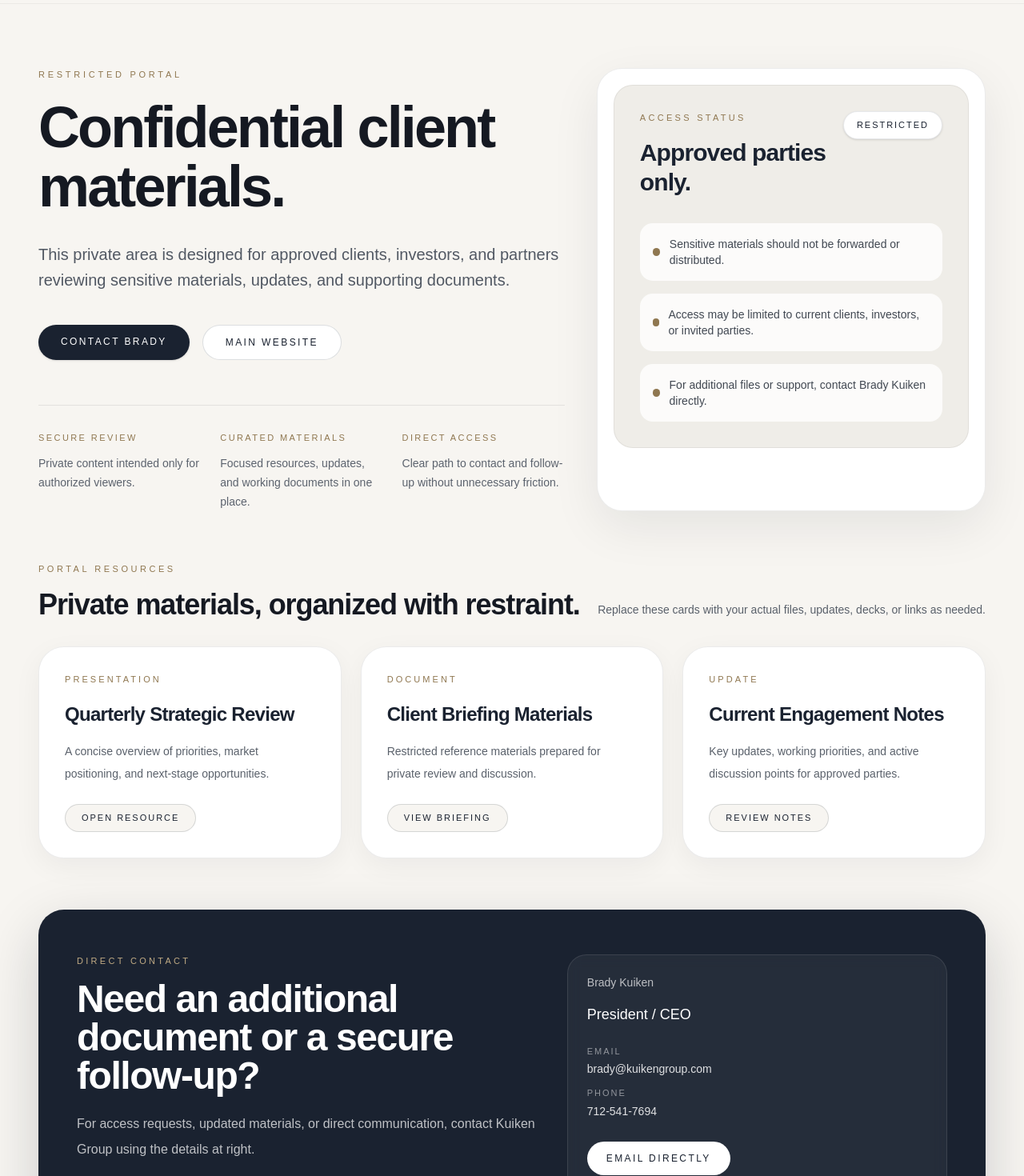
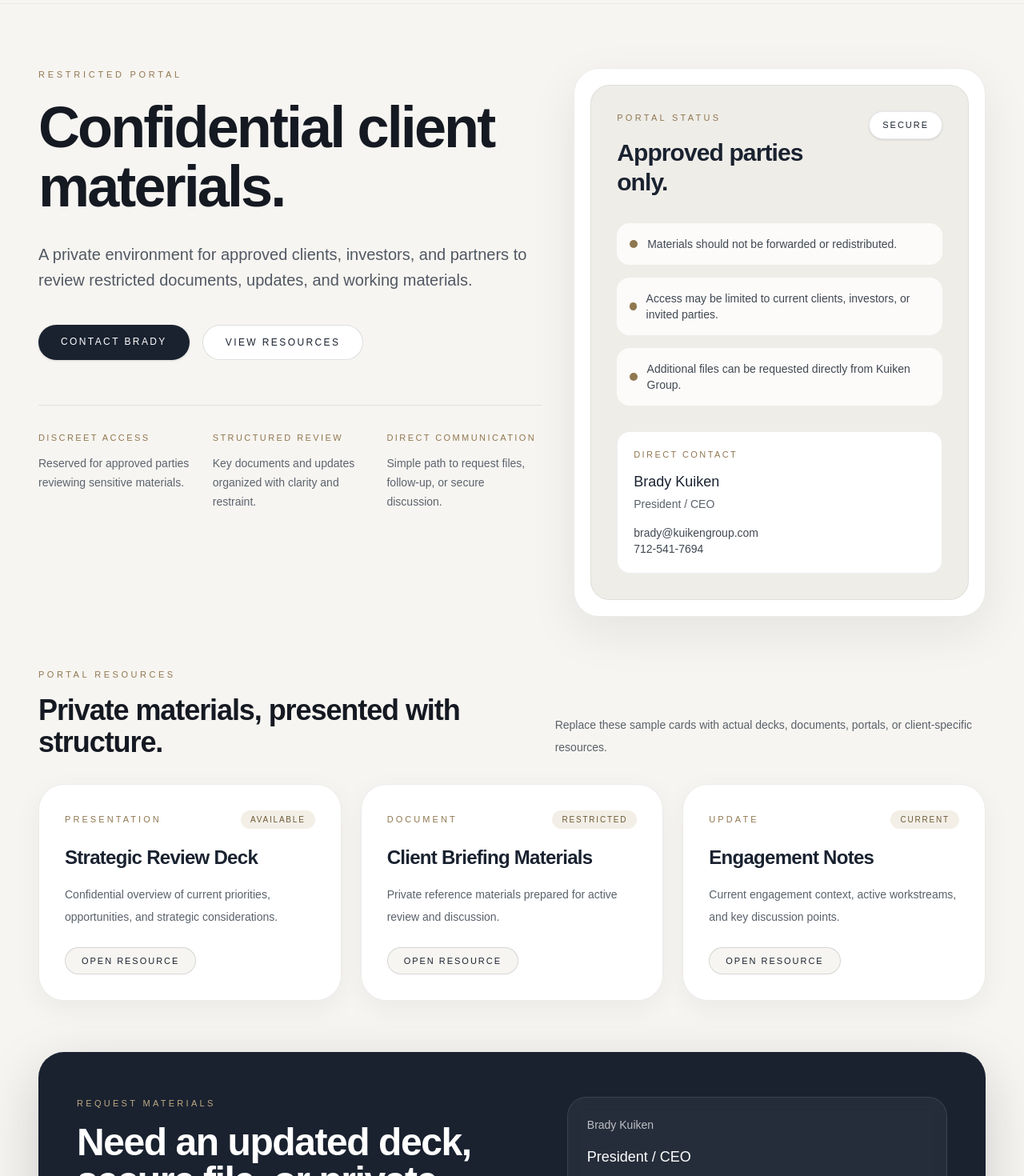
Before and after one commit to kuikengroup/kuiken-site, a Next.js app: page /private in a window 1280 px wide. Shown: the part 80-1550 px from the top of the page at 80% size. Built offline with nearby package versions, Linux system fonts and the light colour scheme.

Commit message:
Update page.tsx
updated client portal

```diff
--- a/app/private/page.tsx
+++ b/app/private/page.tsx
@@ -1,28 +1,29 @@
 export default function PrivatePage() {
   const resources = [
     {
-      category: "Presentation",
-      title: "Quarterly Strategic Review",
-      description: "A concise overview of priorities, market positioning, and next-stage opportunities.",
-      action: "Open Resource",
+      type: "Presentation",
+      title: "Strategic Review Deck",
+      description:
+        "Confidential overview of current priorities, opportunities, and strategic considerations.",
+      status: "Available",
+      href: "#",
     },
     {
-      category: "Document",
+      type: "Document",
       title: "Client Briefing Materials",
-      description: "Restricted reference materials prepared for private review and discussion.",
-      action: "View Briefing",
+      description:
+        "Private reference materials prepared for active review and discussion.",
+      status: "Restricted",
+      href: "#",
     },
     {
-      category: "Update",
-      title: "Current Engagement Notes",
-      description: "Key updates, working priorities, and active discussion points for approved parties.",
-      action: "Review Notes",
+      type: "Update",
+      title: "Engagement Notes",
+      description:
+        "Current engagement context, active workstreams, and key discussion points.",
+      status: "Current",
+      href: "#",
     },
-  ];
-
-  const contacts = [
-    { label: "Email", value: "brady@kuikengroup.com" },
-    { label: "Phone", value: "712-541-7694" },
   ];
 
   return (
@@ -63,8 +64,8 @@
       </header>
 
       <main className="mx-auto max-w-7xl px-8 py-16 lg:px-12 lg:py-20">
-        <section className="grid gap-10 lg:grid-cols-[1.15fr_0.85fr]">
-          <div>
+        <section className="grid gap-10 lg:grid-cols-[1.1fr_0.9fr]">
+          <div className="max-w-3xl">
             <div className="text-[11px] uppercase tracking-[0.34em] text-[#8f7750]">
               Restricted Portal
             </div>
@@ -72,8 +73,8 @@
               Confidential client materials.
             </h1>
             <p className="mt-8 max-w-2xl text-lg leading-8 text-[#515863] md:text-xl">
-              This private area is designed for approved clients, investors, and
-              partners reviewing sensitive materials, updates, and supporting documents.
+              A private environment for approved clients, investors, and partners
+              to review restricted documents, updates, and working materials.
             </p>
 
             <div className="mt-10 flex flex-wrap gap-4">
@@ -84,26 +85,33 @@
                 Contact Brady
               </a>
               <a
-                href="/"
+                href="#resources"
                 className="rounded-full border border-[#1a2230]/15 bg-white px-7 py-3 text-[12px] font-medium uppercase tracking-[0.2em] text-[#1a2230] transition duration-200 hover:-translate-y-0.5 hover:border-[#1a2230] inline-block"
               >
-                Main Website
+                View Resources
               </a>
             </div>
 
             <div className="mt-14 grid gap-6 border-t border-black/8 pt-8 md:grid-cols-3">
               {[
-                ["Secure Review", "Private content intended only for authorized viewers."],
-                ["Curated Materials", "Focused resources, updates, and working documents in one place."],
-                ["Direct Access", "Clear path to contact and follow-up without unnecessary friction."],
+                [
+                  "Discreet Access",
+                  "Reserved for approved parties reviewing sensitive materials.",
+                ],
+                [
+                  "Structured Review",
+                  "Key documents and updates organized with clarity and restraint.",
+                ],
+                [
+                  "Direct Communication",
+                  "Simple path to request files, follow-up, or secure discussion.",
+                ],
               ].map(([title, copy]) => (
                 <div key={title}>
                   <div className="text-[11px] uppercase tracking-[0.22em] text-[#8f7750]">
                     {title}
                   </div>
-                  <p className="mt-3 text-sm leading-6 text-[#5c636e]">
-                    {copy}
-                  </p>
+                  <p className="mt-3 text-sm leading-6 text-[#5c636e]">{copy}</p>
                 </div>
               ))}
             </div>
@@ -114,22 +122,22 @@
               <div className="flex items-start justify-between gap-4">
                 <div>
                   <div className="text-[11px] uppercase tracking-[0.3em] text-[#8f7750]">
-                    Access Status
+                    Portal Status
                   </div>
                   <div className="mt-4 text-3xl font-semibold leading-tight tracking-[-0.03em] text-[#1a2230]">
                     Approved parties only.
                   </div>
                 </div>
                 <div className="rounded-full border border-[#1a2230]/10 bg-white px-4 py-2 text-[11px] font-medium uppercase tracking-[0.18em] text-[#1a2230] shadow-sm">
-                  Restricted
+                  Secure
                 </div>
               </div>
 
               <div className="mt-8 space-y-4">
                 {[
-                  "Sensitive materials should not be forwarded or distributed.",
+                  "Materials should not be forwarded or redistributed.",
                   "Access may be limited to current clients, investors, or invited parties.",
-                  "For additional files or support, contact Brady Kuiken directly.",
+                  "Additional files can be requested directly from Kuiken Group.",
                 ].map((item) => (
                   <div
                     key={item}
@@ -140,22 +148,37 @@
                   </div>
                 ))}
               </div>
+
+              <div className="mt-8 rounded-2xl border border-[#1a2230]/8 bg-white px-5 py-5">
+                <div className="text-[11px] uppercase tracking-[0.22em] text-[#8f7750]">
+                  Direct Contact
+                </div>
+                <div className="mt-3 text-lg font-medium text-[#1a2230]">
+                  Brady Kuiken
+                </div>
+                <div className="mt-1 text-sm text-[#5a616b]">President / CEO</div>
+                <div className="mt-4 text-sm text-[#414852]">
+                  brady@kuikengroup.com
+                </div>
+                <div className="text-sm text-[#414852]">712-541-7694</div>
+              </div>
             </div>
           </div>
         </section>
 
-        <section className="mt-16">
+        <section id="resources" className="mt-16">
           <div className="mb-8 flex flex-col gap-4 md:flex-row md:items-end md:justify-between">
             <div>
               <div className="text-[11px] uppercase tracking-[0.32em] text-[#8f7750]">
                 Portal Resources
               </div>
               <h2 className="mt-4 text-3xl font-semibold tracking-[-0.03em] text-[#151922] md:text-4xl">
-                Private materials, organized with restraint.
+                Private materials, presented with structure.
               </h2>
             </div>
             <div className="max-w-xl text-sm leading-7 text-[#59606a]">
-              Replace these cards with your actual files, updates, decks, or links as needed.
+              Replace these sample cards with actual decks, documents, portals, or
+              client-specific resources.
             </div>
           </div>
 
@@ -165,21 +188,28 @@
                 key={item.title}
                 className="rounded-[2rem] border border-black/8 bg-white p-8 shadow-[0_10px_35px_rgba(17,24,39,0.05)]"
               >
-                <div className="text-[11px] uppercase tracking-[0.28em] text-[#8f7750]">
-                  {item.category}
+                <div className="flex items-center justify-between gap-4">
+                  <div className="text-[11px] uppercase tracking-[0.28em] text-[#8f7750]">
+                    {item.type}
+                  </div>
+                  <div className="rounded-full bg-[#f3efe7] px-3 py-1 text-[10px] font-medium uppercase tracking-[0.18em] text-[#6e5a36]">
+                    {item.status}
+                  </div>
                 </div>
+
                 <h3 className="mt-5 text-2xl font-semibold tracking-[-0.03em] text-[#1a2230]">
                   {item.title}
                 </h3>
+
                 <p className="mt-4 text-sm leading-7 text-[#5a616b]">
                   {item.description}
                 </p>
 
                 <a
-                  href="mailto:brady@kuikengroup.com"
+                  href={item.href}
                   className="mt-6 inline-block rounded-full border border-[#1a2230]/15 bg-[#f7f5f1] px-5 py-2 text-[11px] font-medium uppercase tracking-[0.18em] text-[#1a2230] transition duration-200 hover:-translate-y-0.5 hover:border-[#1a2230]"
                 >
-                  {item.action}
+                  {item.action || "Open Resource"}
                 </a>
               </div>
             ))}
@@ -191,14 +221,14 @@
             <div className="grid gap-8 md:grid-cols-[1.1fr_0.9fr] md:items-start">
               <div>
                 <div className="text-[11px] uppercase tracking-[0.3em] text-[#c1ab84]">
-                  Direct Contact
+                  Request Materials
                 </div>
                 <h2 className="mt-4 text-3xl font-semibold tracking-[-0.03em] md:text-5xl">
-                  Need an additional document or a secure follow-up?
+                  Need an updated deck, secure file, or private briefing?
                 </h2>
                 <p className="mt-5 max-w-2xl text-base leading-8 text-white/72">
-                  For access requests, updated materials, or direct communication,
-                  contact Kuiken Group using the details at right.
+                  Contact Kuiken Group directly for expanded materials, updated
+                  information, or restricted documents not listed in the portal.
                 </p>
               </div>
 
@@ -207,14 +237,22 @@
                 <div className="text-lg font-medium">President / CEO</div>
 
                 <div className="pt-2 space-y-3">
-                  {contacts.map((item) => (
-                    <div key={item.label}>
-                      <div className="text-[11px] uppercase tracking-[0.18em] text-white/50">
-                        {item.label}
-                      </div>
-                      <div className="mt-1 text-sm text-white/85">{item.value}</div>
+                  <div>
+                    <div className="text-[11px] uppercase tracking-[0.18em] text-white/50">
+                      Email
                     </div>
-                  ))}
+                    <div className="mt-1 text-sm text-white/85">
+                      brady@kuikengroup.com
+                    </div>
+                  </div>
+                  <div>
+                    <div className="text-[11px] uppercase tracking-[0.18em] text-white/50">
+                      Phone
+                    </div>
+                    <div className="mt-1 text-sm text-white/85">
+                      712-541-7694
+                    </div>
+                  </div>
                 </div>
 
                 <a
```
